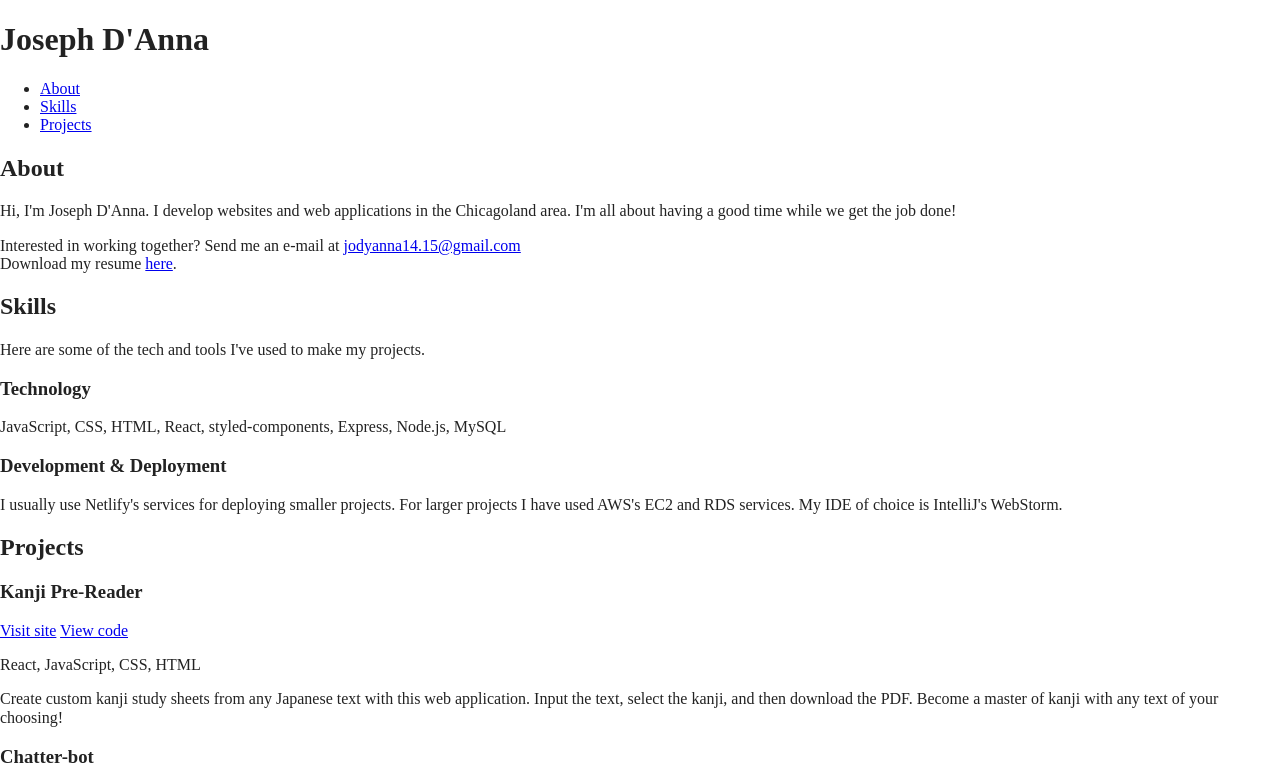
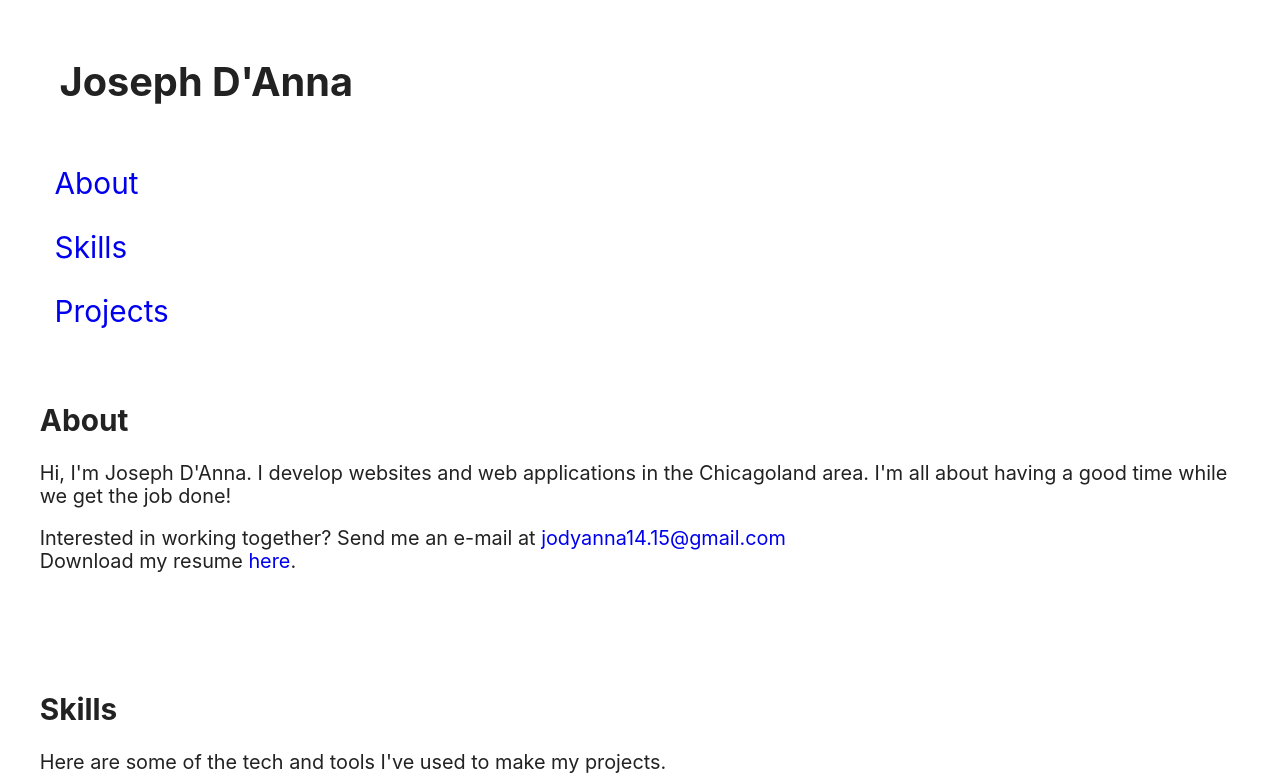
Before and after one commit to jodyanna/portfolio-v3, a website built with Parcel: page index.html in a window 1280 px wide. Shown: the top 783 px of the page. Built offline with nearby package versions, Linux system fonts and the light colour scheme.

Commit message:
added styles

```diff
--- a/css/main.css
+++ b/css/main.css
@@ -13,7 +13,7 @@
 
 html {
   color: #222;
-  font-size: 1em;
+  font-size: calc(1rem + 0.3vw);
   line-height: 1.4;
 }
 
@@ -86,6 +86,99 @@ textarea {
 /* ==========================================================================
    Author's custom styles
    ========================================================================== */
+
+/* BODY */
+body {
+  padding: 0 2rem;
+
+  font-family: -apple-system, BlinkMacSystemFont, 'Segoe UI', 'Roboto', 'Oxygen',
+  'Ubuntu', 'Cantarell', 'Fira Sans', 'Droid Sans', 'Helvetica Neue',
+  sans-serif;
+  -webkit-font-smoothing: antialiased;
+  -moz-osx-font-smoothing: grayscale;
+}
+
+/* HEADER */
+header {
+  flex-direction: row;
+  justify-content: flex-start;
+  align-items: center;
+  flex-wrap: wrap;
+
+  margin: 2rem 0 3rem 0;
+}
+
+h1 {
+  font-size: 2em;
+  padding: 0.5em;
+  margin: 0;
+}
+
+/* NAV */
+nav {
+  flex-direction: row;
+  justify-content: center;
+  align-items: center;
+
+  height: 100%;
+
+  margin: 0 0 0 auto;
+}
+
+nav ul {
+  flex-direction: row;
+  justify-content: center;
+  align-items: center;
+
+  height: 100%;
+
+  list-style: none;
+
+  margin: 0;
+  padding: 0;
+}
+
+nav > ul > li {
+  font-size: 1.5em;
+  padding: 0.5em;
+}
+
+/* SECTION & ARTICLE */
+section {
+  margin-bottom: 6rem;
+}
+
+article {
+  margin-bottom: 3rem;
+}
+
+/* LINKS */
+a {
+  text-decoration: none;
+}
+a:hover {
+  text-decoration: underline;
+}
+
+/* UTILITY CLASSES */
+.flex {
+  display: flex;
+  display: -o-flex;
+  display: -moz-flex;
+  display: -webkit-flex;
+}
+
+/* MEDIA QUERIES */
+@media only screen and (max-width: 600px) {
+  header {
+    flex-direction: column;
+    justify-content: center;
+    align-items: center;
+  }
+  nav {
+    margin: 0;
+  }
+}
 
 /* ==========================================================================
    Helper classes
@@ -175,17 +268,6 @@ textarea {
    Modify as content requires.
    ========================================================================== */
 
-@media only screen and (min-width: 35em) {
-  /* Style adjustments for viewports that meet the condition */
-}
-
-@media print,
-  (-webkit-min-device-pixel-ratio: 1.25),
-  (min-resolution: 1.25dppx),
-  (min-resolution: 120dpi) {
-  /* Style adjustments for high resolution devices */
-}
-
 /* ==========================================================================
    Print styles.
    Inlined to avoid the additional HTTP request:
```
